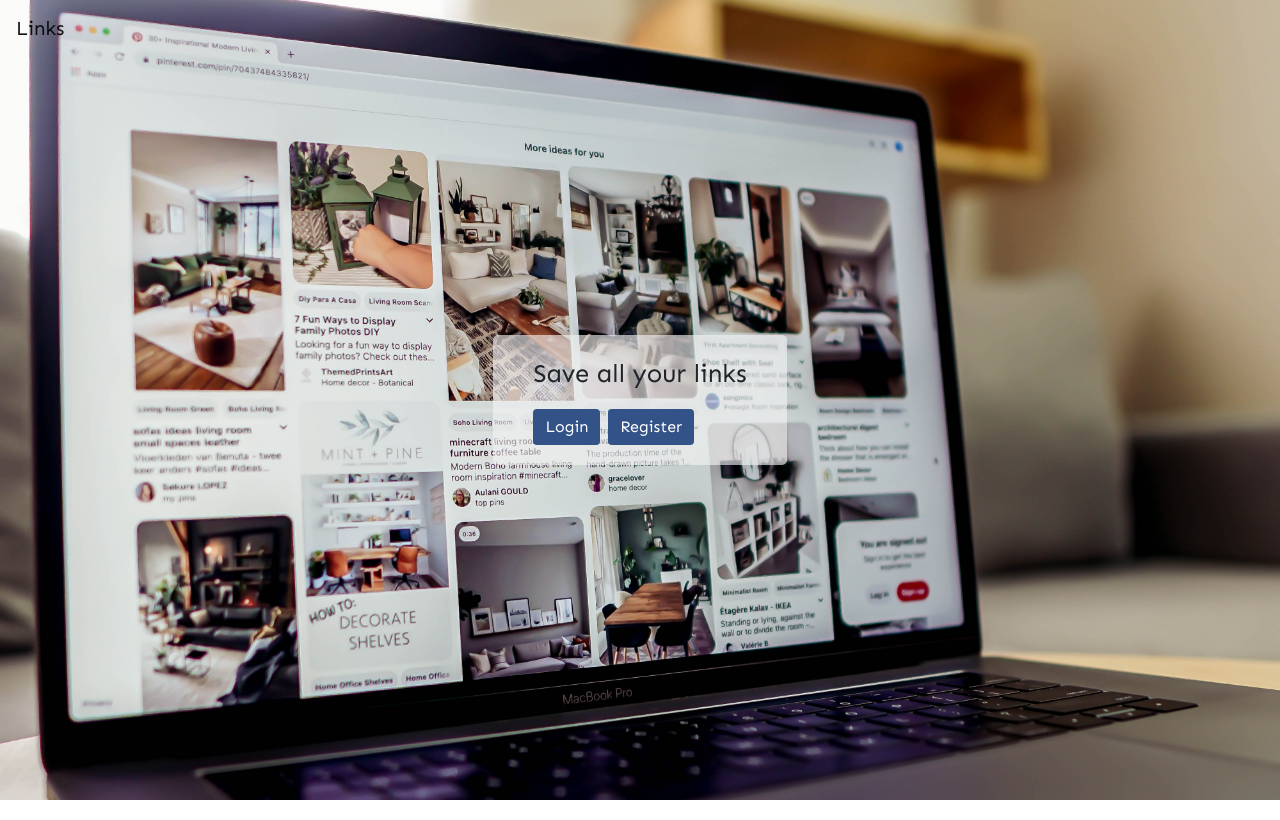
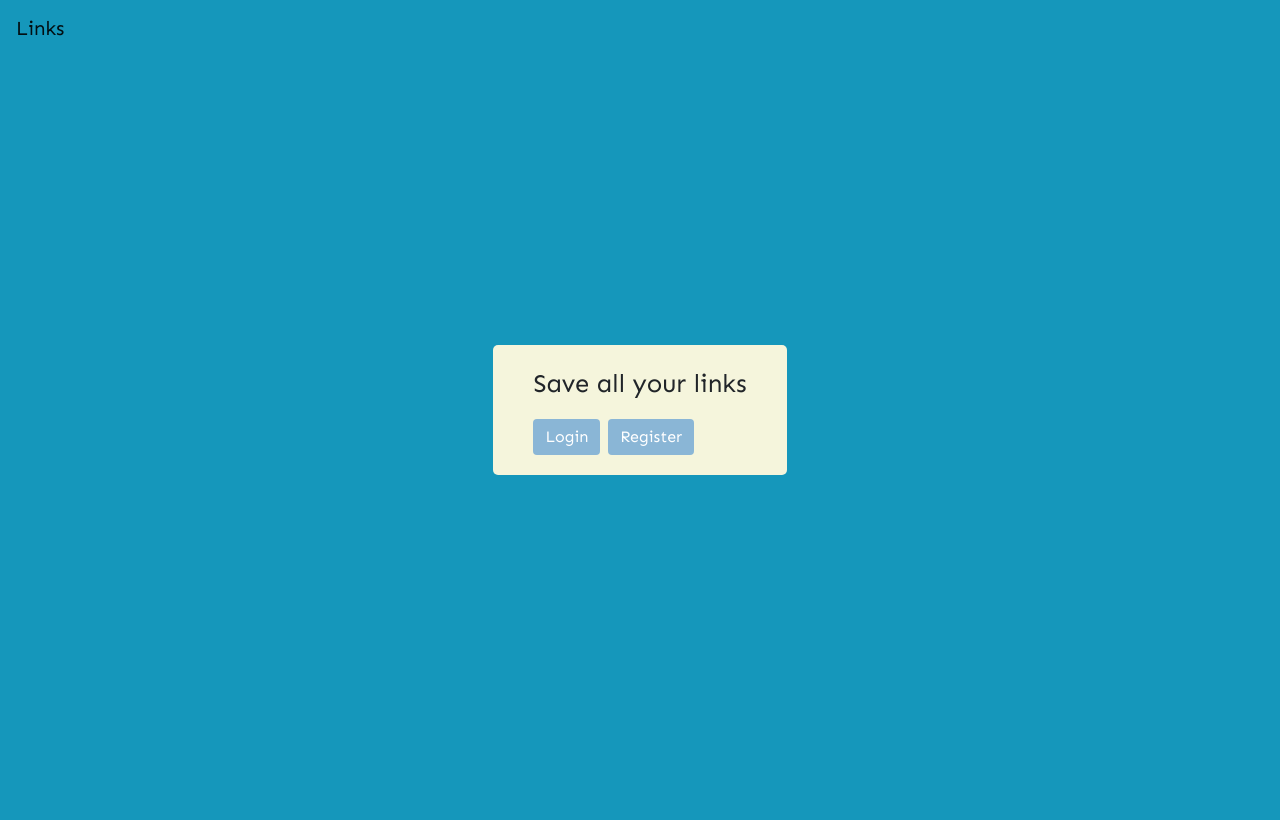
Before and after one commit to jaybarnes33/link-preview, a Next.js app: page / in a window 1280 px wide. Built offline with nearby package versions, Linux system fonts and the light colour scheme; no server answers.

Commit message:
Fetch user cards

```diff
--- a/src/components/AddLink.tsx
+++ b/src/components/AddLink.tsx
@@ -36,8 +36,10 @@ const AddLink = () => {
       {message && <Message variant="danger" children={message} />}
       {isDone && !loading && <Card data={data} />}
       <Form.Control
+        className={styles.input}
         type="url"
         value={link}
+        placeholder="Enter a link to preview"
         onChange={(e) => setLink(e.target.value)}
       />
       <Button
--- a/src/components/Card.tsx
+++ b/src/components/Card.tsx
@@ -42,6 +42,8 @@ const Card = ({ data }) => {
           height: 160px;
           object-fit: cover;
 
+          border: 1px solid #1597bb;
+          padding: -5px;
           border-radius: 20px;
           margin-bottom: 10px;
         }
--- a/src/components/Cards.tsx
+++ b/src/components/Cards.tsx
@@ -18,12 +18,12 @@ const Cards = () => {
 
   useEffect(() => {
     fetchCards();
-  }, [fetchCards]);
+  }, [fetchCards, cards, token]);
 
   return (
     <div className={styles.cardWrapper}>
       {cards.map((card) => (
-        <Card data={card} />
+        <Card key={card._id} data={card} />
       ))}
     </div>
   );
--- a/src/styles/Home.module.css
+++ b/src/styles/Home.module.css
@@ -2,7 +2,6 @@
   display: grid;
   place-items: center;
   min-height: 100vh;
-  background-image: url("/bg.jpg");
   background-size: cover;
   background-position: center;
 }
@@ -12,12 +11,17 @@
 }
 
 .main button {
-  background-color: #325288;
+  background-color: #8ab6d6 !important;
   border: none;
 }
 
 .main div {
-  background-color: #f4f4f4a0;
   padding: 20px 40px;
+  background-color: beige;
   border-radius: 5px;
 }
+
+.main button:hover {
+  background-color: whitesmoke !important;
+  color: #101010;
+}
--- a/src/styles/forms.module.css
+++ b/src/styles/forms.module.css
@@ -2,7 +2,7 @@
   min-height: 100vh;
   display: grid;
   place-items: center;
-  background-color: #325288;
+  background-color: #1597bb;
 }
 
 .formContainer {
--- a/src/styles/globals.css
+++ b/src/styles/globals.css
@@ -11,7 +11,8 @@ h6 {
 } */
 .app {
   min-height: 100vh;
-  background-color: brown;
+  padding: 10px 0;
+  background-color: #1597bb;
 }
 
 header {
```
Also changed, not shown: src/styles/cards.module.css (+17 -1 lines).
